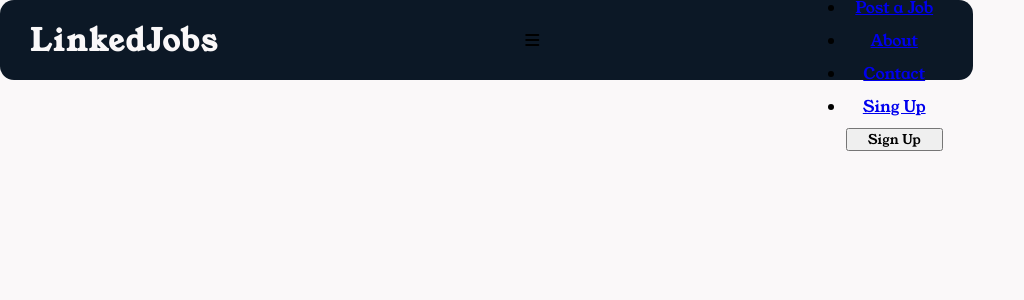
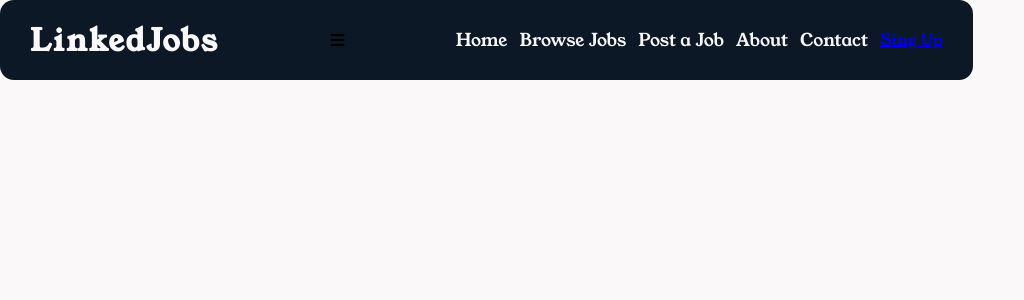
Before and after one commit to KornyIsDeveloping/LinkedJobs, a React (Create React App) app in the folder linkedjobs/: page /contact in a window 1024 px wide. Shown: the top 300 px of the page. Built offline with nearby package versions, Linux system fonts and the light colour scheme.

Commit message:
css navbar

```diff
--- a/linkedjobs/src/components/navbar/Navbar.css
+++ b/linkedjobs/src/components/navbar/Navbar.css
@@ -13,7 +13,7 @@
 }
 
 /* small devices portrait */
-@media (375px <= width <= 576px) {
+@media (min-width: 375px) and (max-width: 576px) {
     .navbarItems {
         display: flex;
         align-items: center;
@@ -72,7 +72,6 @@
 
     .nav-links:hover {
         color: var(--cl-hover);
-        opacity: 0.5;
         transition: 0.3s ease-in-out;
     }
 
@@ -108,7 +107,7 @@
 }
 
 /* phones view */
-@media (576px <= width <= 768px) {
+@media (min-width: 576px) and (max-width: 768px) {
 .navbarItems {
     display: flex;
     align-items: center;
@@ -167,7 +166,6 @@
 
 .nav-links:hover {
     color: var(--cl-hover);
-    opacity: 0.5;
     transition: 0.3s ease-in-out;
 }
 
@@ -203,7 +201,7 @@ button {
 }
 
 /* tablet view */
-@media (768px <= width <= 992px)  {
+@media (min-width: 768px) and (max-width: 993px)  {
     .navbarItems {
         display: flex;
         align-items: center;
@@ -220,14 +218,14 @@ button {
      color: var(--cl-secondary);
      padding: 20px;
      cursor: pointer;
-     font-size: 1.3rem;
+     font-size: 1.8rem;
      letter-spacing: 2px;
     }
 
     .navbar-menu {
         display: flex;
         flex-direction: column;
-        justify-content: flex-start;
+        /* justify-content: flex-start; */
         background-color: var(--cl-primary);
         align-items: stretch;
         position: absolute;
@@ -262,7 +260,6 @@ button {
 
     .nav-links:hover {
         color: var(--cl-hover);
-        opacity: 0.5;
         transition: 0.3s ease-in-out;
     }
 
@@ -298,7 +295,7 @@ button {
 }
 
 /* desktop view */
-@media (992px <= width <= 1200px) {
+@media (min-width: 993px) and (max-width: 1200px) {
     .navbarItems {
         display: flex;
         justify-content: space-between;
@@ -318,14 +315,30 @@ button {
     }
 
     .navbar-menu {
-        display: grid;
-        grid-template-columns: repeat(6 auto);
-        grid-gap: 10px;
+        display: flex;
+        grid-gap: 12px;
+        list-style: none;
+        /* align-items: center; */
+    }
+
+    button {
+        display: none;
+    }
+
+    .nav-links {
+        text-decoration: none;
+        color: var(--cl-secondary);
+        font-size: 1.1rem;
+    }
+
+    .nav-links:hover {
+        color: var(--cl-hover);
+        transition: all 0.2s ease-in-out;
     }
 }
 
 /* large view */
-@media (1200px <= width <= 1400px) {
+@media (min-width: 1200px) and (max-width: 1400px) {
 
 }
 
```
